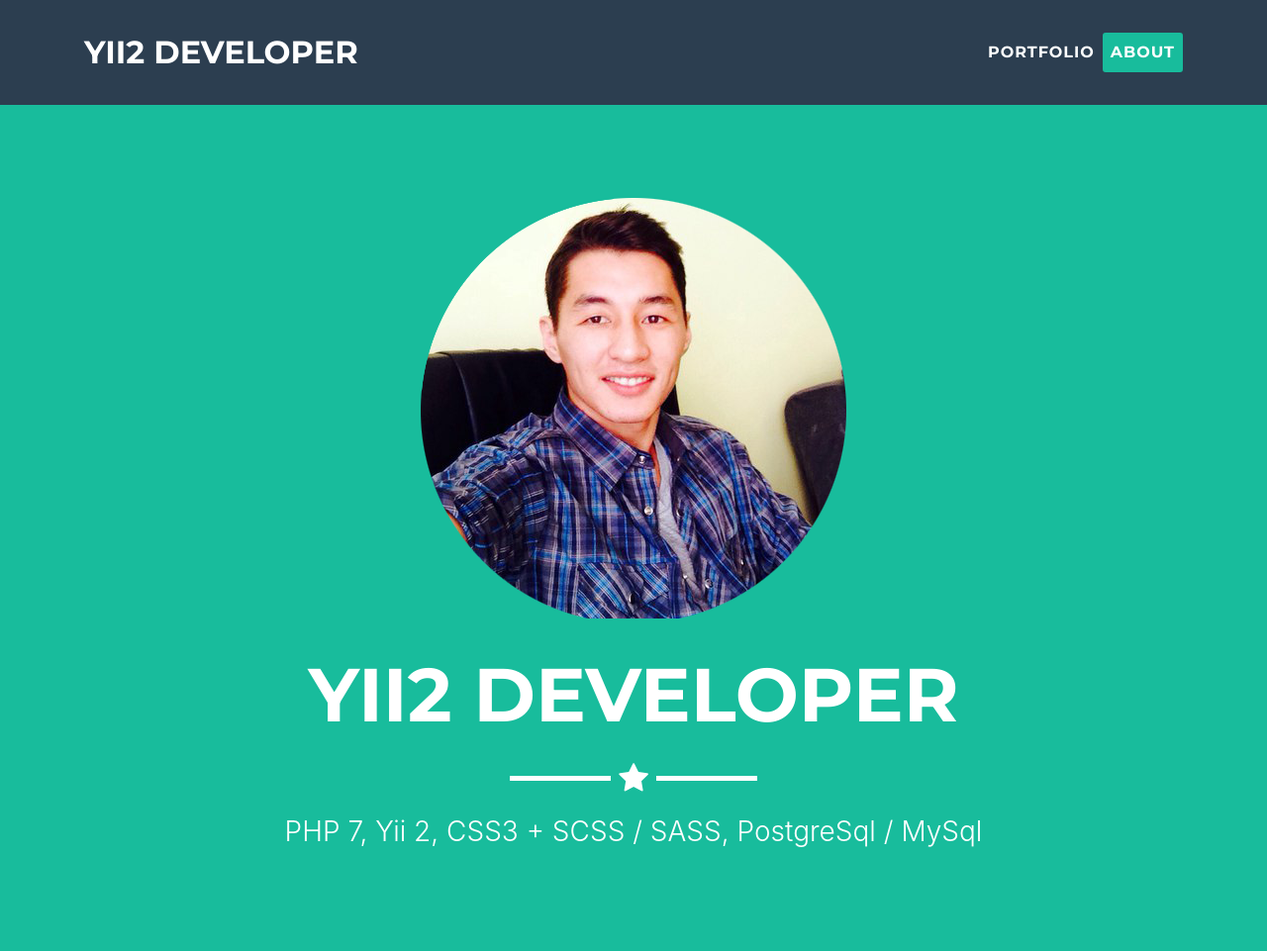
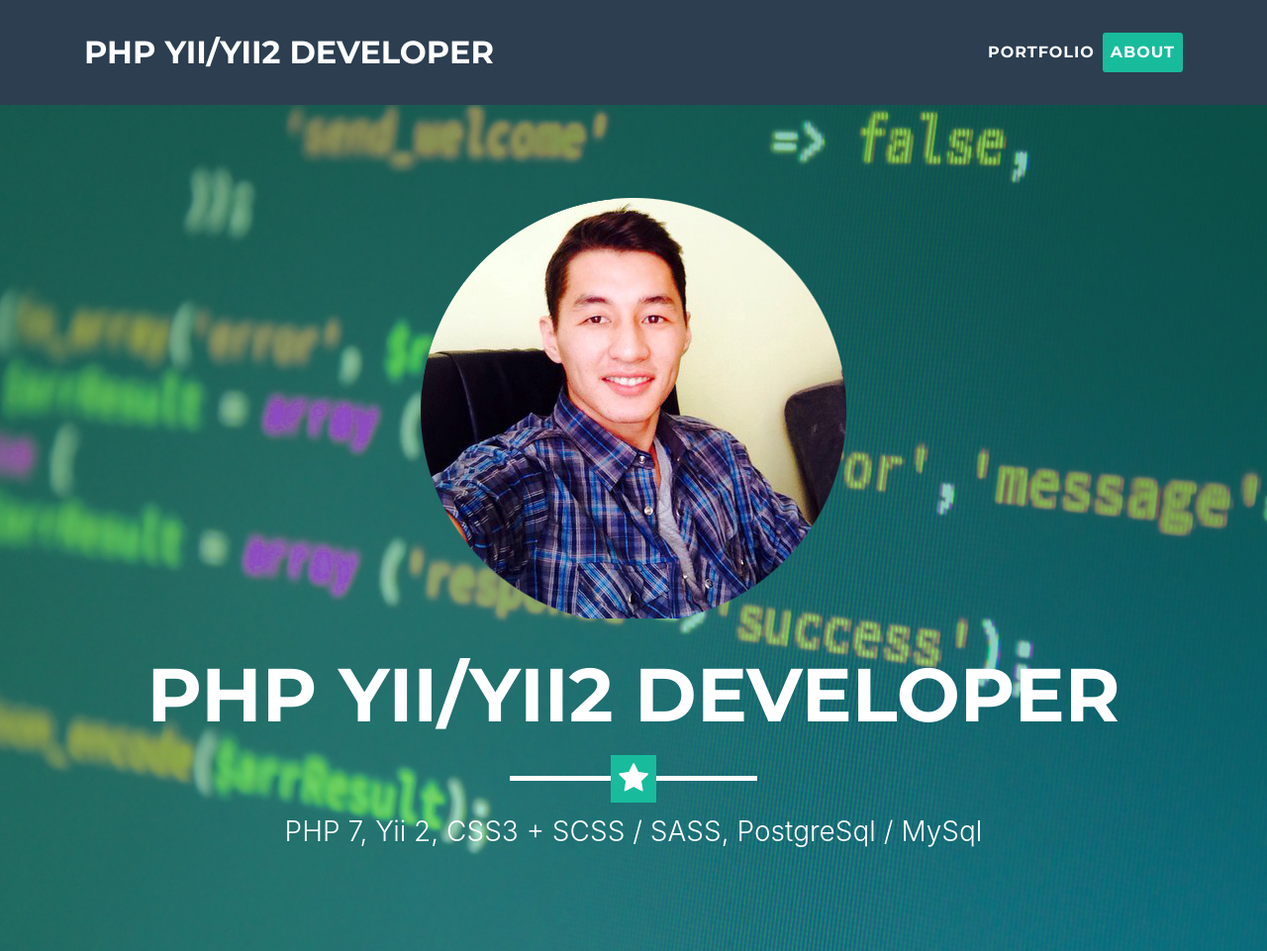
Before and after one commit to anuri73/anuri73.github.io, a website with bundled scripts: page index.html in a window 1280 px wide. Shown: the top 961 px of the page at 99% size. Built offline with nearby package versions, Linux system fonts and the light colour scheme.

Commit message:
Background

```diff
--- a/css/style.css
+++ b/css/style.css
@@ -1,4 +1,19 @@
 header.masthead {
-    background: url("/img/bg.jpeg");
-    background-size: cover;
+    position: relative;
+    overflow: hidden;
 }
+
+header.masthead div.container {
+    position: relative;
+    z-index: 2;
+}
+
+header.masthead img.background {
+    position: absolute;
+    left: 0;
+    top: 0;
+    width: 100%;
+    height: auto;
+    min-height: 100%;
+    opacity: 0.6;
+}
--- a/index.html
+++ b/index.html
@@ -8,7 +8,7 @@
     <meta name="description" content="">
     <meta name="author" content="">
 
-    <title>PHP (Yii2) developer</title>
+    <title>PHP Yii/Yii2 developer</title>
 
     <!-- Bootstrap core CSS -->
     <link href="vendor/bootstrap/css/bootstrap.min.css" rel="stylesheet">
@@ -48,7 +48,7 @@
         Menu <i class="fa fa-bars"></i>
     </button>
     <div class="container">
-        <a class="navbar-brand" href="#page-top">Yii2 developer</a>
+        <a class="navbar-brand" href="#page-top">PHP Yii/Yii2 developer</a>
         <div class="collapse navbar-collapse" id="navbarExample">
             <ul class="navbar-nav ml-auto">
                 <li class="nav-item">
@@ -69,11 +69,12 @@
             <img class="img-fluid" src="img/profile.png" alt="">
         </div>
         <div class="intro-text">
-            <span class="name">Yii2 developer</span>
+            <span class="name">PHP Yii/Yii2 developer</span>
             <hr class="star-light">
             <span class="skills">PHP 7, Yii 2, CSS3 + SCSS / SASS, PostgreSql / MySql</span>
         </div>
     </div>
+    <img src="/img/bg.jpeg" class="background">
 </header>
 
 <!-- Portfolio Grid Section -->
@@ -181,6 +182,8 @@
                 <div class="footer-col col-md-4 col-xs-12">
                     <h3>Location</h3>
                     <p>Karakol, Kyrgyzstan</p>
+                    <p>UTC/GMT +6 hours</p>
+                    <p>42°52'N / 74°35'E</p>
                 </div>
                 <div class="col-md-4"></div>
                 <div class="footer-col col-md-4 col-xs-12">
```
